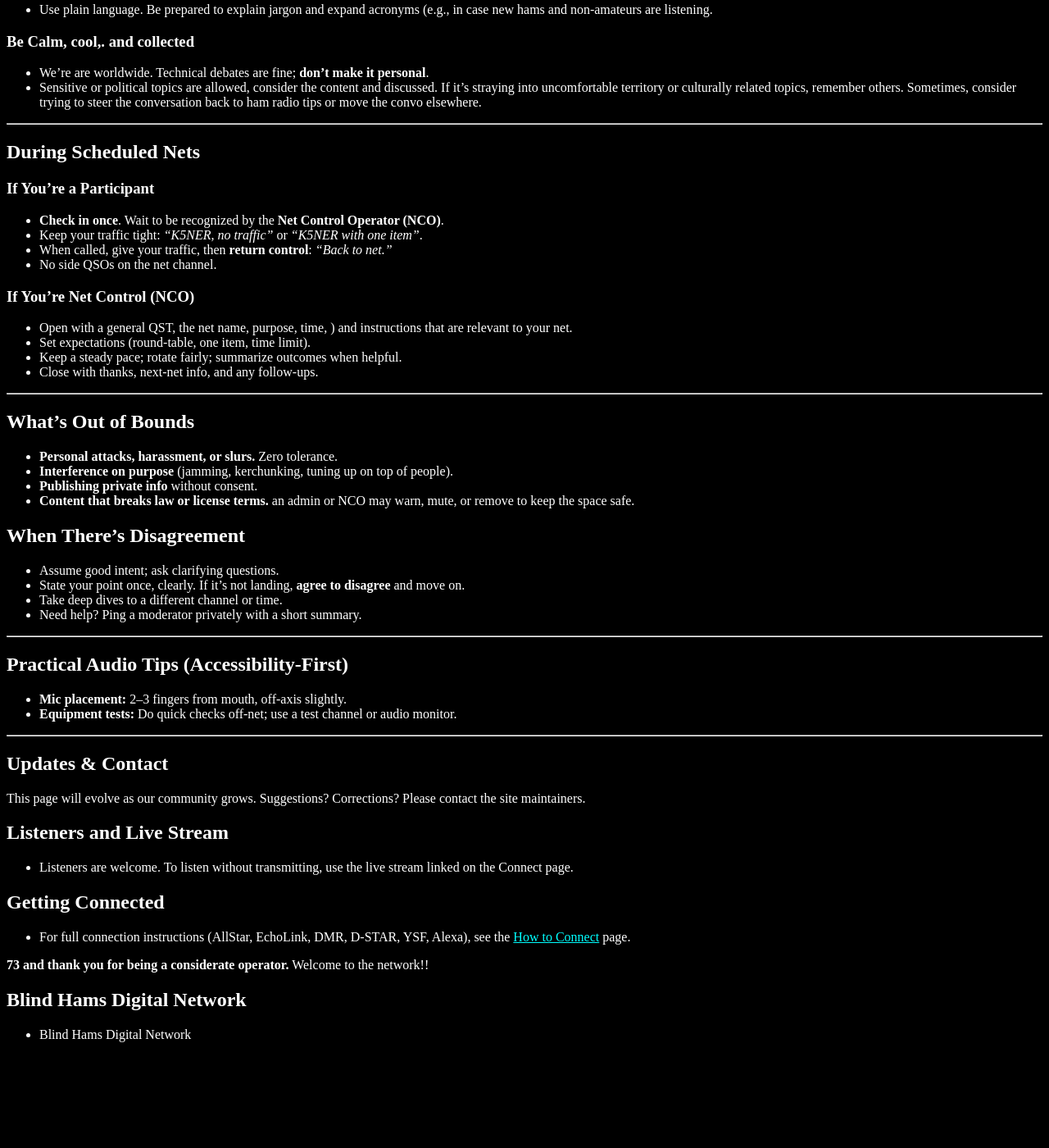
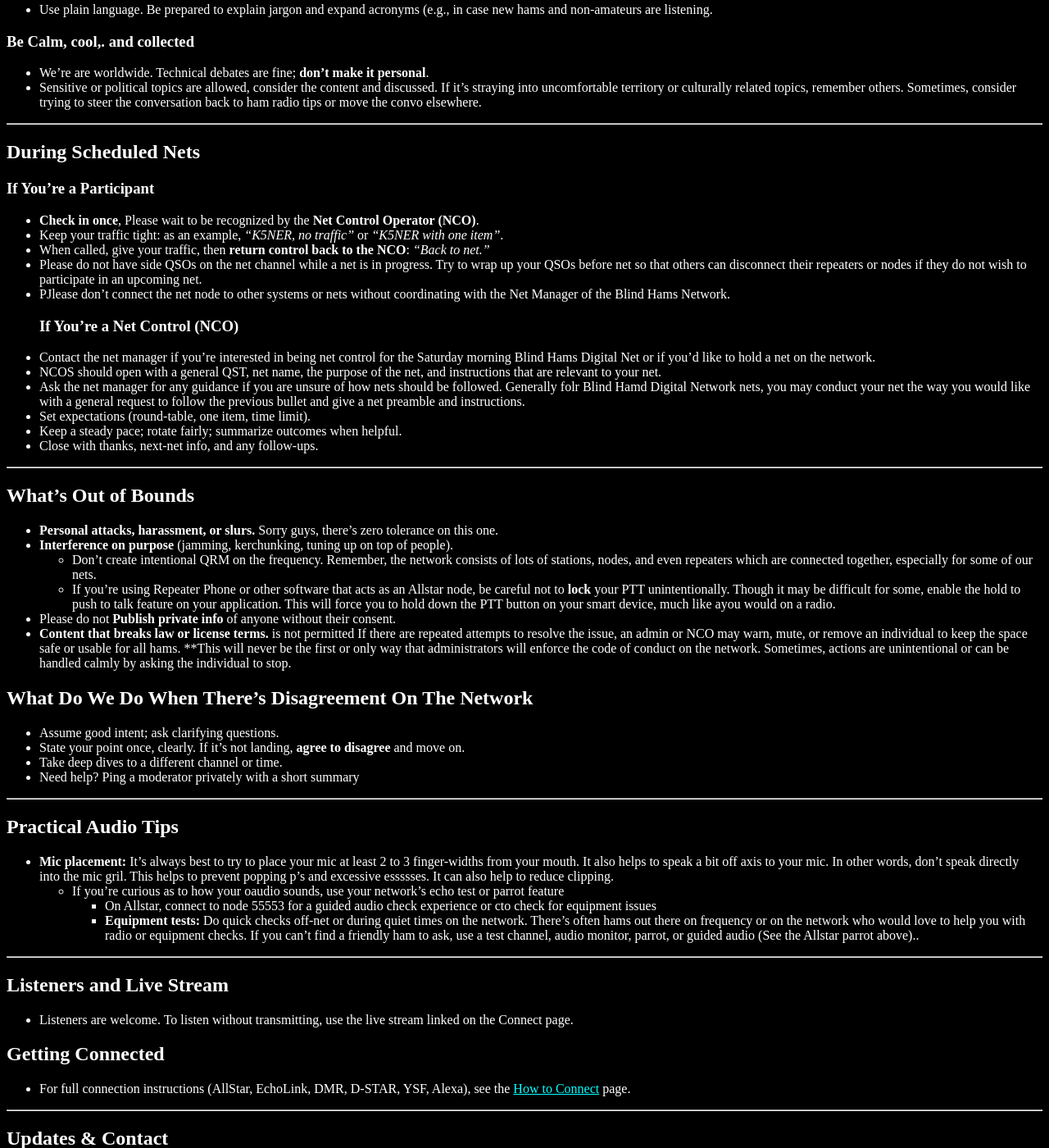
Before and after one commit to nromey/bh-network, a Jekyll site: the page built from nets/blind-hams/etiquette.md, in a window 1280 px wide and 1400 px high, scrolled down 558 px. Shown: the whole window at 82% size. Built offline with Jekyll 4.4.1, drawn with Linux system fonts in a browser that asks for light colours; some of the changed text lies outside the part shown.

Commit message:
Edited the etiquette file to soften and edit typos

```diff
--- a/nets/blind-hams/etiquette.md
+++ b/nets/blind-hams/etiquette.md
@@ -34,13 +34,15 @@ permalink: /nets/blind-hams/etiquette/
 ## During Scheduled Nets
 
 ### If You’re a Participant
-- **Check in once**. Wait to be recognized by the **Net Control Operator (NCO)**.
-- Keep your traffic tight: *“K5NER, no traffic”* or *“K5NER with one item”*.
-- When called, give your traffic, then **return control**: *“Back to net.”*
-- No side QSOs on the net channel.
-
-### If You’re Net Control (NCO)
-- Open with a general QST, the net name, purpose, time, ) and instructions that are relevant to your net.
+- **Check in once**,  Please wait to be recognized by the **Net Control Operator (NCO)**.
+- Keep your traffic tight: as an example, *“K5NER, no traffic”* or *“K5NER with one item”*.
+- When called, give your traffic, then **return control back to the NCO**: *“Back to net.”*
+- Please do not have side QSOs on the net channel while a net is in progress. Try to wrap up your QSOs before net so that others can disconnect their repeaters or nodes if they do not wish to participate in an upcoming net.
+- PJlease don't connect the net node to other systems or nets without coordinating with the Net Manager of the Blind Hams Network.
+### If You’re a Net Control (NCO)
+- Contact the net manager if you're interested in being net control for the Saturday morning Blind Hams Digital Net or if you'd like to hold a net on the network.
+- NCOS should open with a general QST, net name, the purpose of the net, and instructions that are relevant to your net.
+- Ask the net manager for any guidance if you are unsure of how nets should be followed. Generally folr Blind Hamd Digital Network nets, you may conduct your net the way you would like with a general request to follow the previous bullet and give a net preamble and instructions.
 - Set expectations (round-table, one item, time limit).
 - Keep a steady pace; rotate fairly; summarize outcomes when helpful.
 - Close with thanks, next-net info, and any follow-ups.
@@ -49,31 +51,31 @@ permalink: /nets/blind-hams/etiquette/
 
 ## What’s Out of Bounds
 
-- **Personal attacks, harassment, or slurs.** Zero tolerance.
+- **Personal attacks, harassment, or slurs.** Sorry guys, there's zero tolerance on this one.
 - **Interference on purpose** (jamming, kerchunking, tuning up on top of people).
-- **Publishing private info** without consent.
-- **Content that breaks law or license terms.**
-an admin or NCO may warn, mute, or remove to keep the space safe.
+  * Don't create intentional QRM on the frequency. Remember, the network consists of lots of stations, nodes, and even repeaters which are connected together, especially for some of our nets.
+  * If you're using Repeater Phone or other software that acts as an Allstar node, be careful not to **lock** your PTT unintentionally. Though it may be difficult for some, enable the hold to push to talk feature on your application. This will force you to hold down the PTT button on your smart device, much like ayou would on a radio.
+- Please do not **Publish   private info** of anyone without their consent.
+- **Content that breaks law or license terms.** is not permitted
+If there are repeated attempts to resolve the issue, an admin or NCO may warn, mute, or remove an individual to keep the space safe or usable for all hams. **This will never be the first or only way that administrators will enforce the code of conduct on the network. Sometimes, actions are unintentional or can be handled calmly by asking the individual to stop.
 
-## When There’s Disagreement
+## What Do We Do When There’s Disagreement On The Network
 
 - Assume good intent; ask clarifying questions.
 - State your point once, clearly. If it’s not landing, **agree to disagree** and move on.
 - Take deep dives to a different channel or time.
-- Need help? Ping a moderator privately with a short summary.
+- Need help? Ping a moderator privately with a short summary
 
 ---
 
-## Practical Audio Tips (Accessibility-First)
+## Practical Audio Tips
 
-- **Mic placement:** 2–3 fingers from mouth, off-axis slightly.
-- **Equipment tests:** Do quick checks off-net; use a test channel or audio monitor.
+- **Mic placement:** It's always best to try to place your mic at least 2 to 3 finger-widths from your mouth. It also helps to speak a bit off axis to your mic. In other words, don't speak directly into the mic gril. This helps to prevent popping p's and excessive essssses. It can also help to reduce clipping.
+  * If you're curious as to how your oaudio sounds, use your network's echo test or parrot feature
+    * On Allstar, connect to node 55553 for a guided audio check experience or cto check for equipment issues
+    - **Equipment tests:** Do quick checks off-net or during quiet times on the network. There's often hams out there on frequency or on the network who would love to help you with radio or equipment checks. If you can't find a friendly ham to ask, use a test channel, audio monitor, parrot, or guided audio (See the Allstar parrot above)..
 
 ---
-
-## Updates & Contact
-
-This page will evolve as our community grows. Suggestions? Corrections? Please contact the site maintainers.
 
 ## Listeners and Live Stream {#listeners}
 - Listeners are welcome. To listen without transmitting, use the live stream linked on the Connect page.
@@ -82,4 +84,11 @@ This page will evolve as our community grows. Suggestions? Corrections? Please c
 - For full connection instructions (AllStar, EchoLink, DMR, D‑STAR, YSF, Alexa), see the
   <a href="/nets/blind-hams/connect/">How to Connect</a> page.
 
+---
+
+## Updates & Contact
+## Updates & Contact
+
+If you have questions, don’t hesitate to ask. See the [Contact](/contact) page for up-to-date contacts for nets, web, or infrastructure questions. Keep in mind that this page is a living document. If you have suggestions or concerns, please let us know.
+
 **73 and thank you for being a considerate operator.** Welcome to the network!!
```
